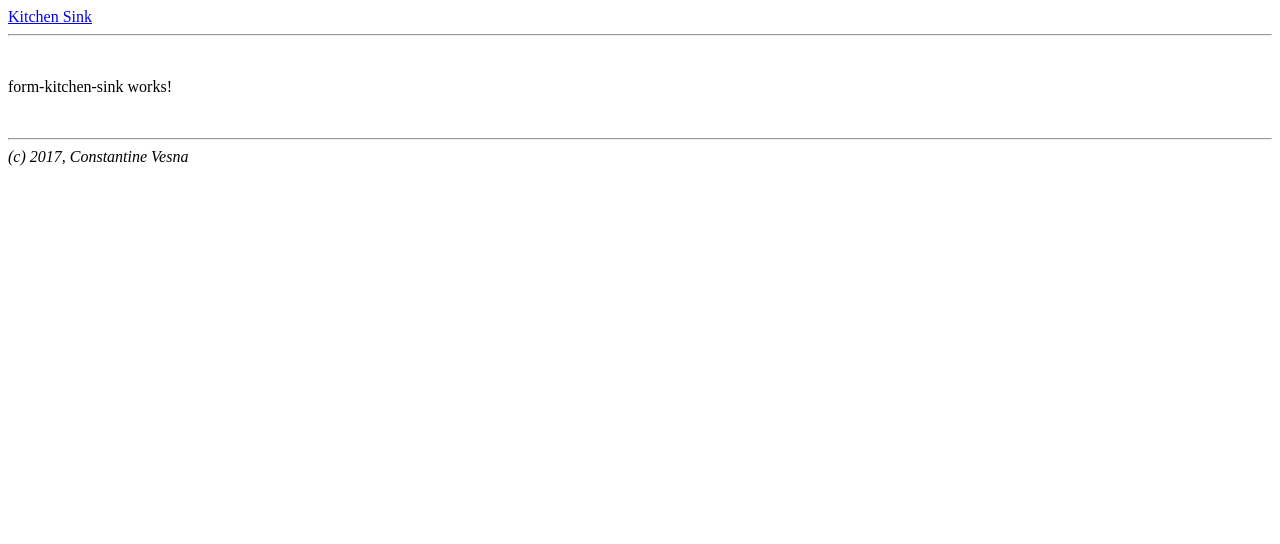
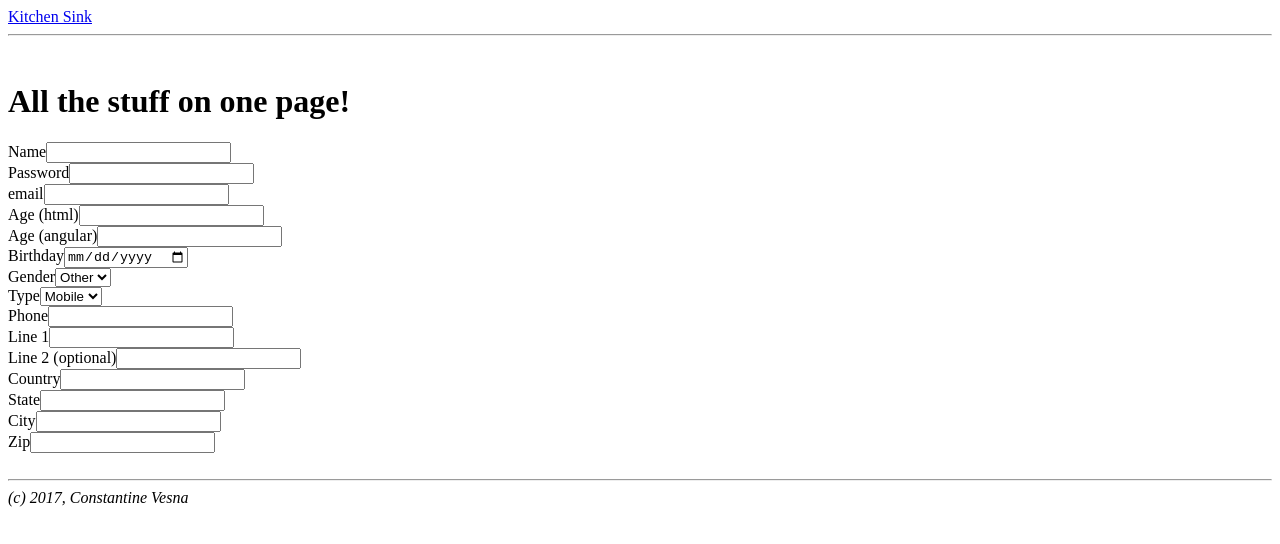
Before and after one commit to c69/angular-reactive-forms, an Angular app: page /kitchen-sink in a window 1280 px wide. Shown: the top 544 px of the page. Built offline with nearby package versions, Linux system fonts and the light colour scheme.

Commit message:
basic form html

```diff
--- a/src/app/form-kitchen-sink/form-kitchen-sink.component.css
+++ b/src/app/form-kitchen-sink/form-kitchen-sink.component.css
@@ -0,0 +1,3 @@
+label {
+    display: block;
+}
--- a/src/app/form-kitchen-sink/form-kitchen-sink.component.html
+++ b/src/app/form-kitchen-sink/form-kitchen-sink.component.html
@@ -1,3 +1,27 @@
-<p>
-  form-kitchen-sink works!
-</p>
+<div>
+  <h1>All the stuff on one page!</h1>
+
+
+  <label>Name<input type="text" /></label>
+  <label>Password<input type="password" /></label>
+  <label>email<input type="email" /></label>
+
+  <label>Age (html)<input type="number" /></label>
+  <label>Age (angular)<input type="text" /></label>
+
+  <label>Birthday<input type="date" /></label>
+
+  <label>Gender<select><option>Other</option></select></label>
+
+
+  <label>Type<select><option>Mobile</option></select></label>
+  <label>Phone<input type="text" /></label>
+
+  <label>Line 1<input type="text" /></label>
+  <label>Line 2 (optional)<input type="text" /></label>
+  <label>Country<input type="text" /></label>
+  <label>State<input type="text" /></label>
+  <label>City<input type="text" /></label>
+  <label>Zip<input type="text" /></label>
+
+</div>
```
